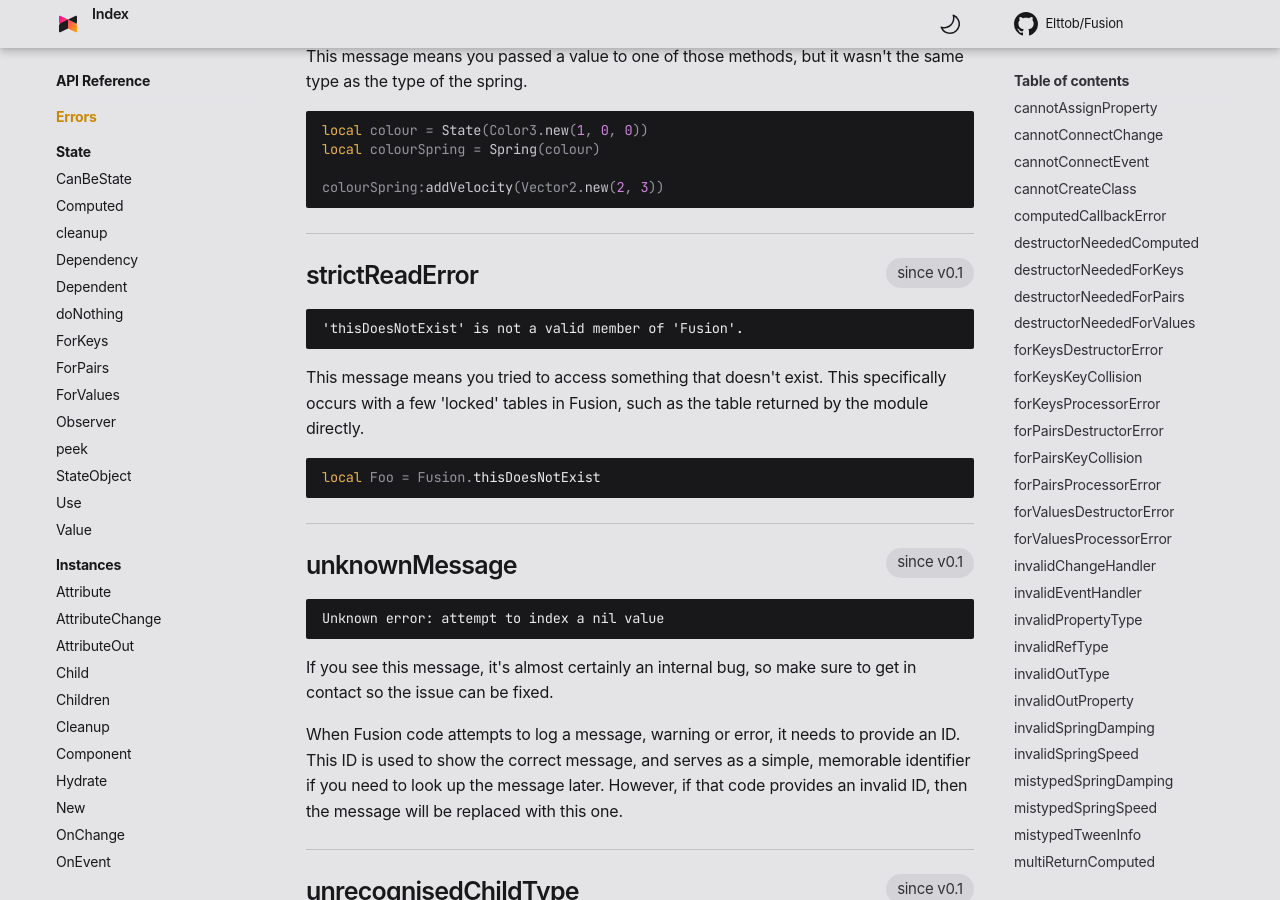
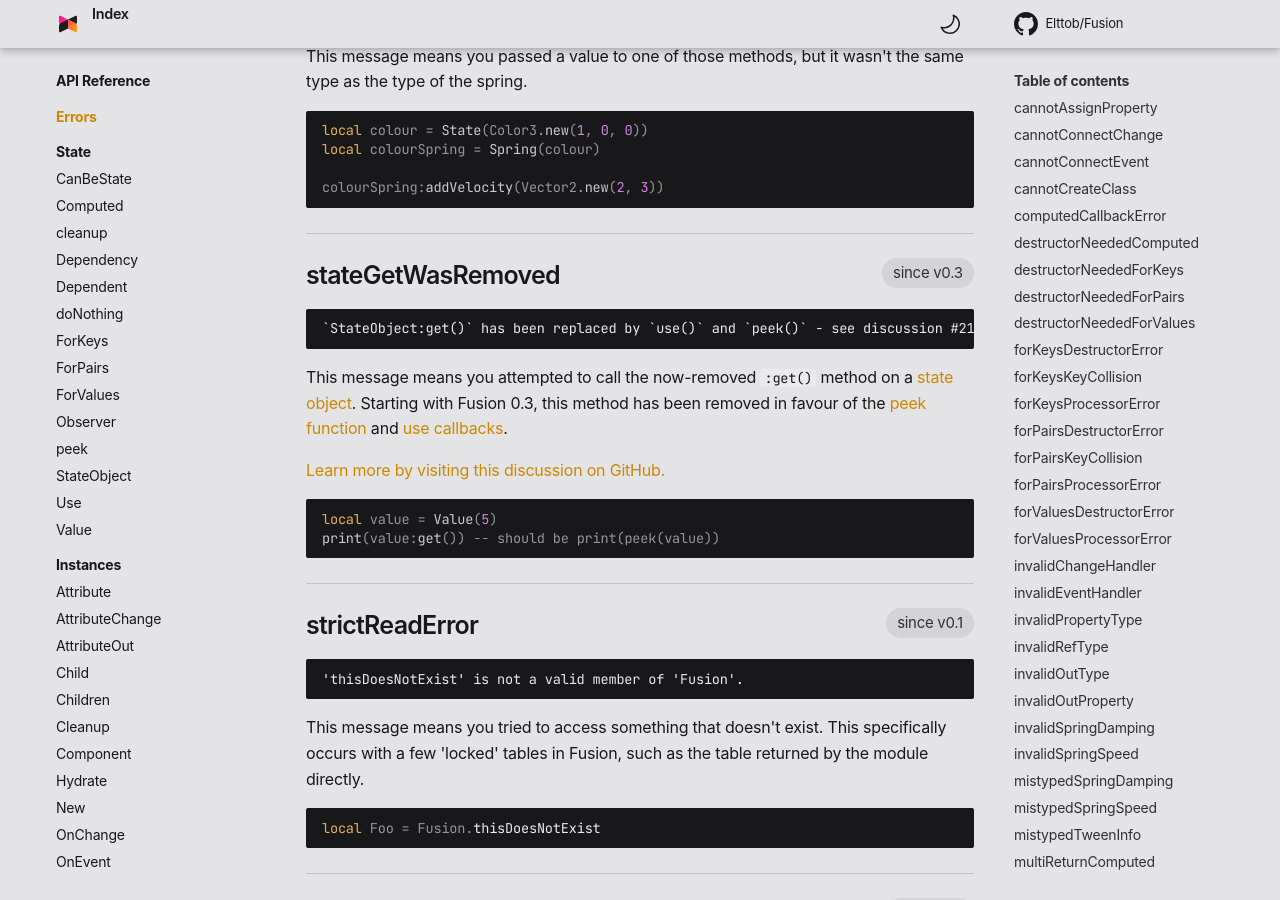
Before and after one commit to dphfox/Fusion, an MkDocs documentation site: the page built from docs/api-reference/errors/index.md, in a window 1280 px wide and 900 px high, scrolled down 10728 px. Built offline with MkDocs 1.6.1 and Material for MkDocs 9.7.7, drawn with Linux system fonts in a browser that asks for light colours; some web fonts are replaced; comment, search, counter and statistics services are not loaded; the version menu is left out.

Commit message:
Document stateGetWasRemoved error

````diff
--- a/docs/api-reference/errors/index.md
+++ b/docs/api-reference/errors/index.md
@@ -809,6 +809,32 @@ colourSpring:addVelocity(Vector2.new(2, 3))
 
 <div class="fusiondoc-error-api-section" markdown>
 <p class="fusiondoc-api-pills">
+	<span class="fusiondoc-api-pill-since">since v0.3</span>
+</p>
+
+## stateGetWasRemoved
+
+```
+`StateObject:get()` has been replaced by `use()` and `peek()` - see discussion #217 on GitHub.
+```
+
+This message means you attempted to call the now-removed `:get()` method on a
+[state object](../state/stateobject.md). Starting with Fusion 0.3, this method
+has been removed in favour of the [peek function](../state/peek.md) and
+[use callbacks](../state/use.md).
+
+[Learn more by visiting this discussion on GitHub.](https://github.com/Elttob/Fusion/discussions/217)
+
+```Lua
+local value = Value(5)
+print(value:get()) -- should be print(peek(value))
+```
+</div>
+
+-----
+
+<div class="fusiondoc-error-api-section" markdown>
+<p class="fusiondoc-api-pills">
 	<span class="fusiondoc-api-pill-since">since v0.1</span>
 </p>
 
````
Also changed, not shown: 1 other file.
